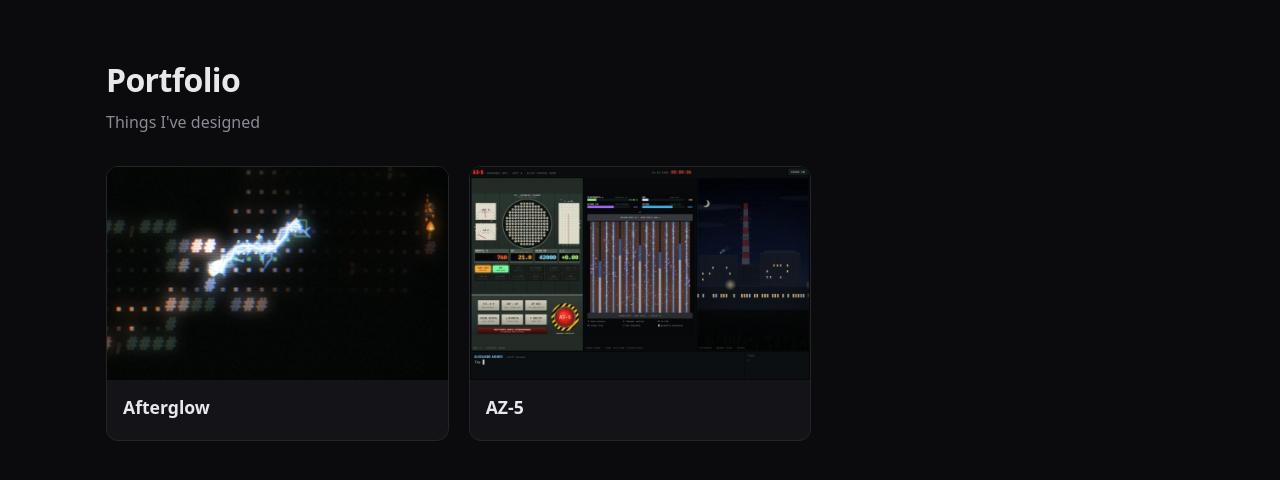
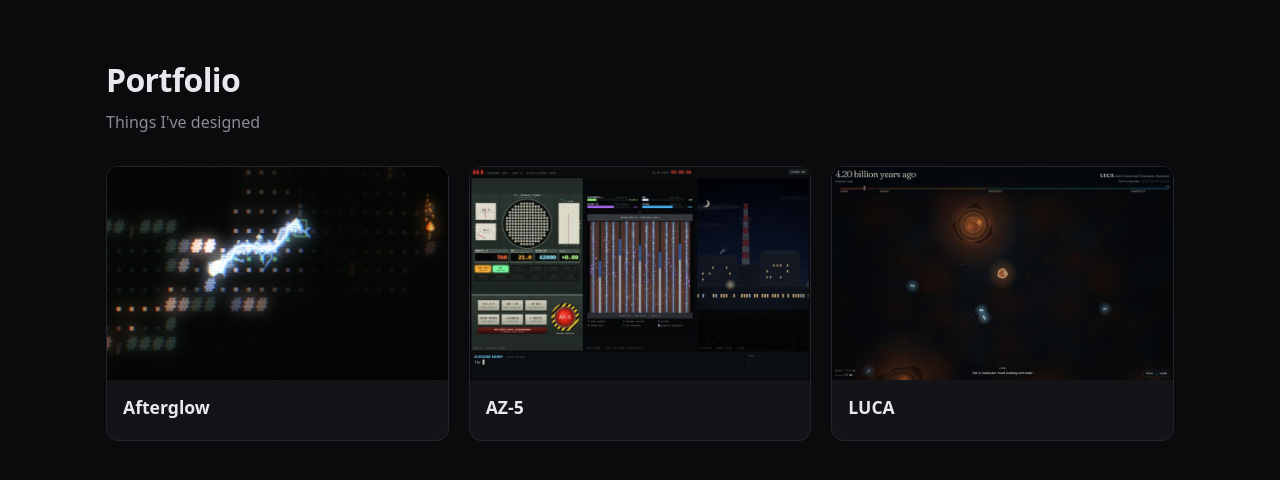
Before and after one commit to vimuston/portfolio, a plain HTML site: page index.html in a window 1280 px wide. Drawn offline with Linux system fonts and the light colour scheme.

Commit message:
Add LUCA project tile
Co-Authored-By: Claude Opus 5.5 <noreply@anthropic.com>

```diff
--- a/index.html
+++ b/index.html
@@ -95,6 +95,12 @@
         image: "images/az5.jpg",
         url: "https://vimuston.github.io/az5/"
       },
+      {
+        title: "LUCA",
+        description: "",
+        image: "images/luca.jpg",
+        url: "https://vimuston.github.io/luca/"
+      },
     ];
 
     const list = document.getElementById("projects");
```
Also changed, not shown: images/luca.jpg (added).
